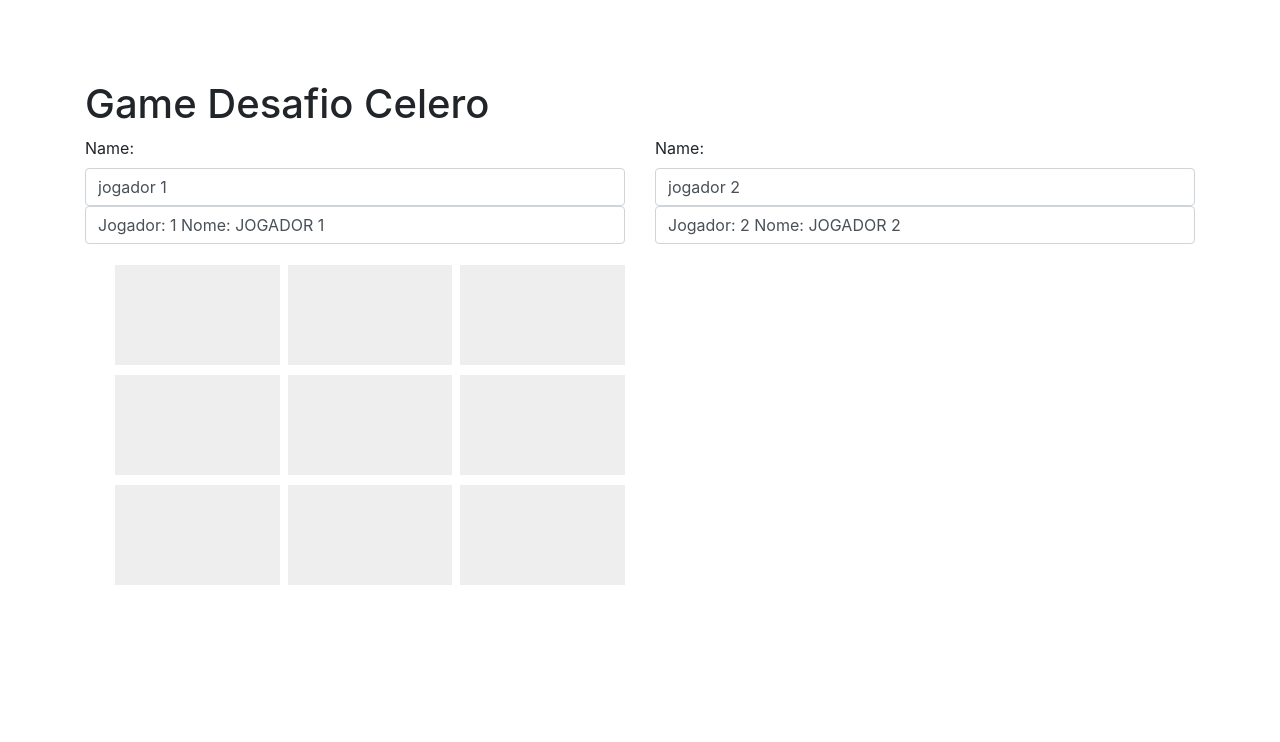
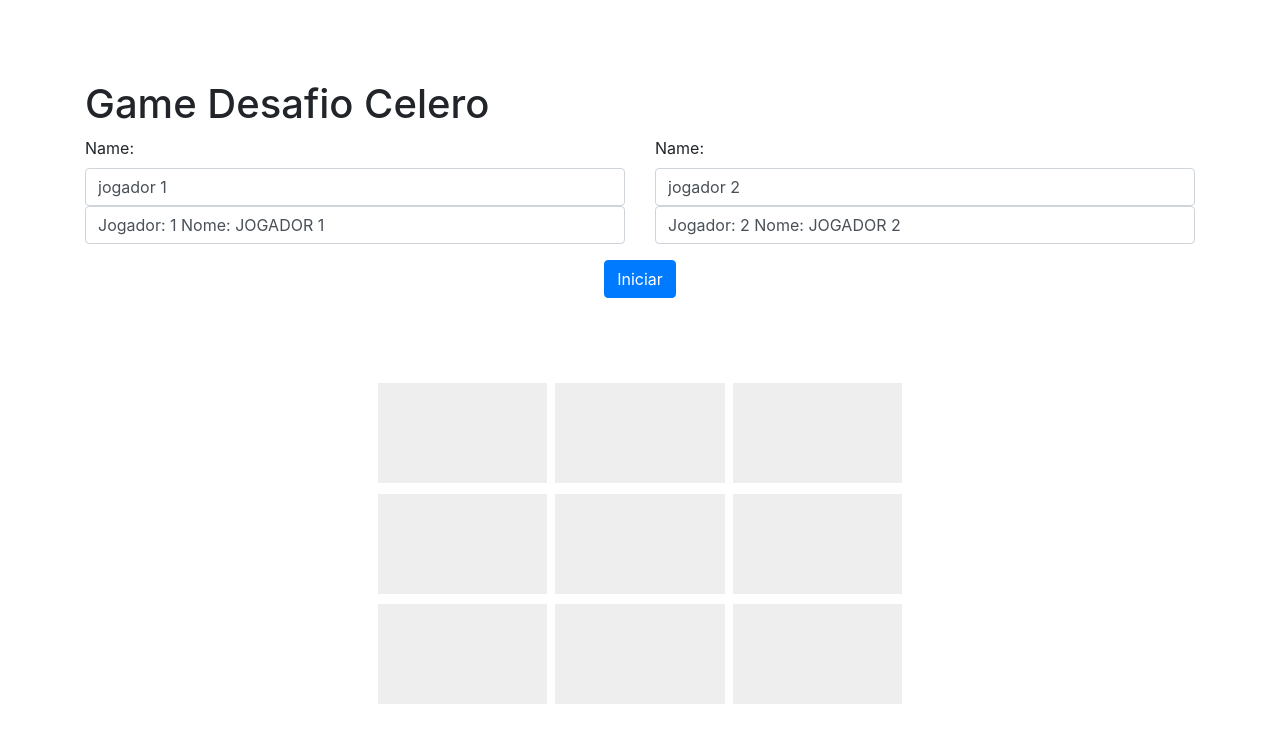
Before and after one commit to leandroAS86/desafio-front-end, an Angular app: page /app-hash-sign in a window 1280 px wide. Shown: the top 742 px of the page. Built offline with nearby package versions, Linux system fonts and the light colour scheme.

Commit message:
add mudule app-routing

```diff
--- a/src/app/app.component.html
+++ b/src/app/app.component.html
@@ -3,5 +3,9 @@
         {{title}}
     </h1>
     <app-player></app-player>
-    <app-hash-sign></app-hash-sign>
+
+    <div class="text-center">
+        <a class="btn btn-primary" routerLink="/app-hash-sign">Iniciar</a>
+    </div>
+    <router-outlet></router-outlet>
 </div>
--- a/src/app/app.module.ts
+++ b/src/app/app.module.ts
@@ -5,6 +5,7 @@ import { NgModule } from '@angular/core';
 import { AppComponent } from './app.component';
 import { PlayerComponent } from './player/player.component';
 import { HashSignComponent } from './hash-sign/hash-sign.component';
+import { AppRoutingModule } from './/app-routing.module';
 
 
 @NgModule({
@@ -16,7 +17,8 @@ import { HashSignComponent } from './hash-sign/hash-sign.component';
   imports: [
     BrowserModule,
     FormsModule,
-    NgbModule.forRoot()
+    NgbModule.forRoot(),
+    AppRoutingModule
   ],
   providers: [],
   bootstrap: [AppComponent]
--- a/src/app/hash-sign/hash-sign.component.css
+++ b/src/app/hash-sign/hash-sign.component.css
@@ -3,7 +3,6 @@
 	clear: both;
 	padding: 0px;
     margin: 0px;
-
 }
 
 /*  COLUMN SETUP  */
--- a/src/app/hash-sign/hash-sign.component.html
+++ b/src/app/hash-sign/hash-sign.component.html
@@ -1,4 +1,6 @@
+<body>
     <div class="container">
+            <div class="row justify-content-center">
                 <div class="col-md-6">
                     <div class="section group">
                         <div class="col span_1_of_3"> </div>
@@ -19,6 +21,9 @@
                     </div>
                 </div>
             </div>
+        </div>
+</body>
+
 
 <!--
 
--- a/src/app/player/player.component.html
+++ b/src/app/player/player.component.html
@@ -1,5 +1,5 @@
 
-<div class="row ">
+<div class="row justify-content-center">
   <div class="form-group col-sm-6">
       <label for="name-1"> Name: </label>
       <input [(ngModel)] = "player_1.name" type="text" class="form-control" id="name-1" placeholder="name">
--- a/src/app/player/player.component.ts
+++ b/src/app/player/player.component.ts
@@ -1,4 +1,6 @@
 import { Component, OnInit } from '@angular/core';
+import { ActivatedRoute } from '@angular/router';
+import { Location } from '@angular/common';
 import {Player} from '../player';
 
 @Component({
```
Also changed, not shown: src/app/app-routing.module.ts (added, +14 -0 lines). Lines whose indentation alone changed are shown as unchanged.
